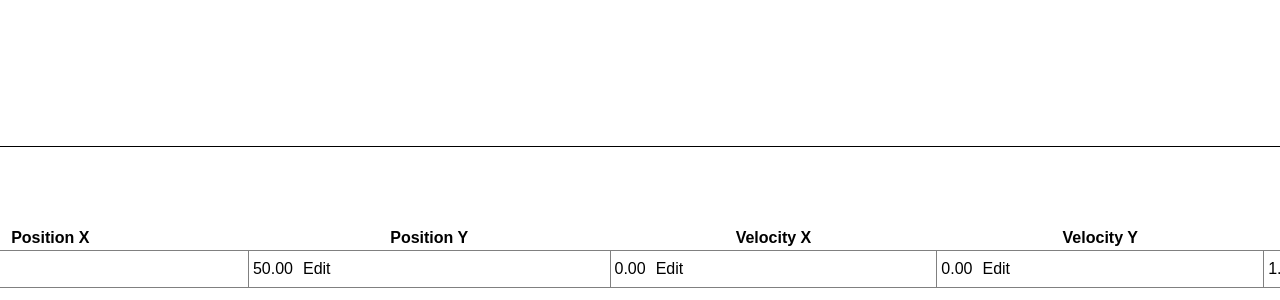
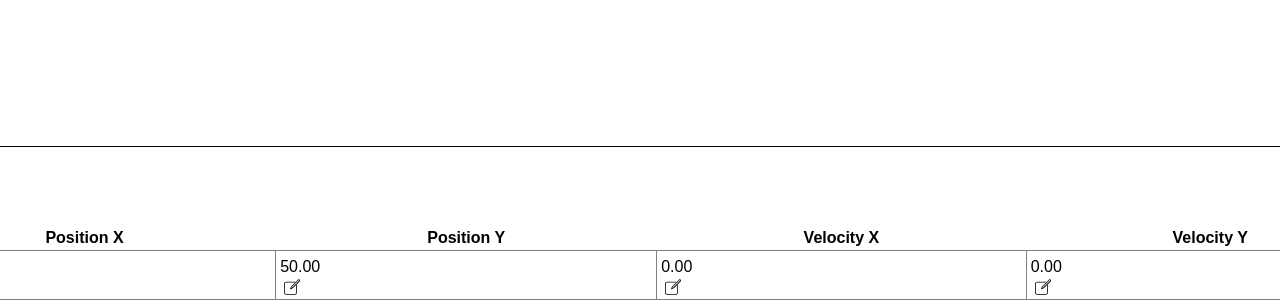
Before and after one commit to Oliver-Form/forceplay, a Next.js app: page / in a window 1280 px wide. Shown: the part 659-959 px from the top of the page. Built offline with nearby package versions, Linux system fonts and the light colour scheme.

Commit message:
added svg icons

```diff
--- a/src/components/EditableCell.tsx
+++ b/src/components/EditableCell.tsx
@@ -61,21 +61,21 @@ export default function EditableCell({
       ) : (
         <>
           <span>{inputVal}</span>
-          <button
+            <img
+            src="/edit-button.svg"
+            alt="Edit"
             onClick={handleEditClick}
-            style={{ marginLeft: '4px', padding: '2px 6px' }}
-          >
-            Edit
-          </button>
+            style={{ marginLeft: '4px', cursor: 'pointer', width: '16px', height: '16px' }}
+            />
         </>
       )}
       {isEditing && (
-        <button
+        <img
+          src="/check-mark.svg"
+          alt="Confirm"
           onClick={handleConfirm}
-          style={{ marginLeft: '4px', padding: '2px 6px' }}
-        >
-          ✅
-        </button>
+          style={{ marginLeft: '4px', cursor: 'pointer', width: '16px', height: '16px' }}
+        />
       )}
     </td>
   );
```
Also changed, not shown: public/check-mark.svg (added), public/edit-button.svg (added).
